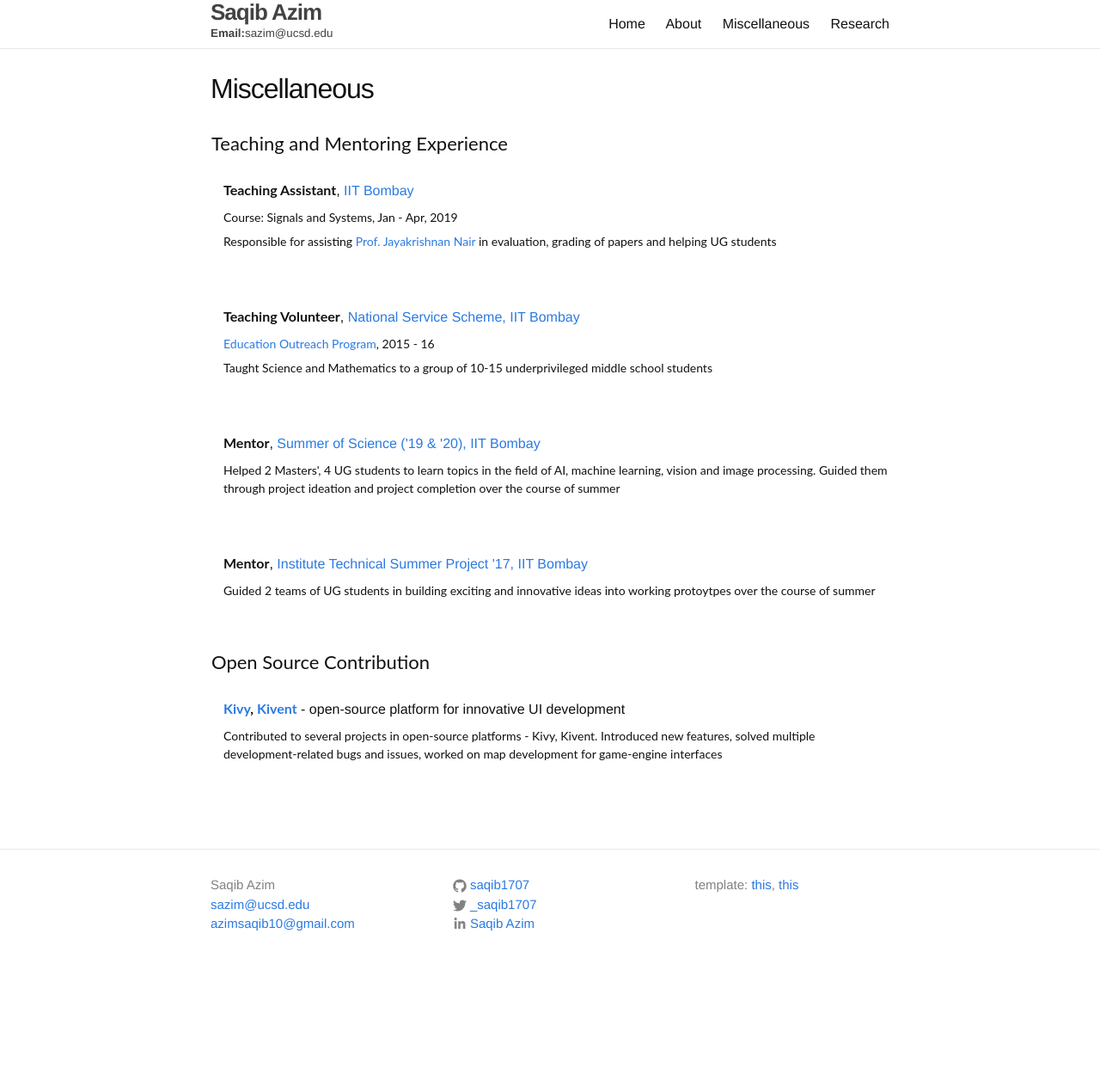
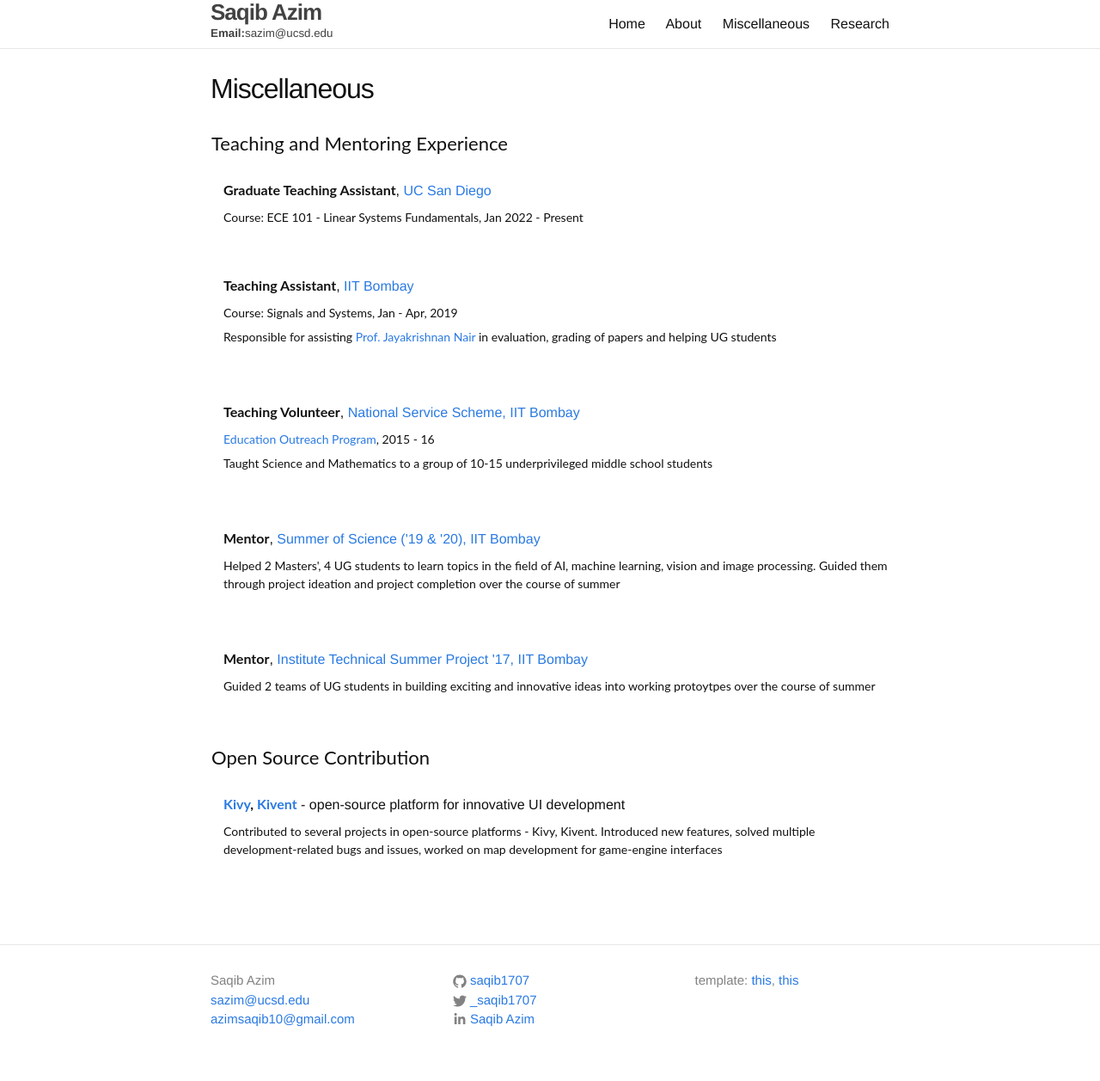
Before and after one commit to saqib1707/saqib1707.github.io, a Jekyll site: the page built from _pages/misc.md, in a window 1280 px wide. Shown: the whole page at 86% size. Built offline with Jekyll 4.4.1, drawn with Linux system fonts in a browser that asks for light colours; comment, search, counter and statistics services are not loaded; before the commit the page ends 1146 px from its top, so only the background shows below that.

Commit message:
update TA@UCSD

```diff
--- a/_pages/misc.md
+++ b/_pages/misc.md
@@ -17,6 +17,17 @@ description: Saqib Azim's Miscellaneous Activities
 
 <table style="width:100%;border:0px;border-spacing:0px;border-collapse:separate;margin-right:auto;margin-left:auto;margin-bottom:15px">
 <tbody>
+  <tr>
+    <td class="projectBody">
+      <papertitle>Graduate Teaching Assistant</papertitle>, <a href="https://www.iitb.ac.in/">UC San Diego</a><br>
+      <span class="brHeight"></span>
+      <div class="authorDetails">
+        Course: ECE 101 - Linear Systems Fundamentals, Jan 2022 - Present<br>
+        <span class="brHeight"></span>
+        <!-- <p>Responsible for assisting Prof. Saharnaz Baghdadchi in conducting discussion classes, evaluation, grading of papers and helping UG students</p> -->
+      </div>
+    </td>
+  </tr>
   <tr>
     <td class="projectBody">
       <papertitle>Teaching Assistant</papertitle>, <a href="https://www.iitb.ac.in/">IIT Bombay</a><br>
```
